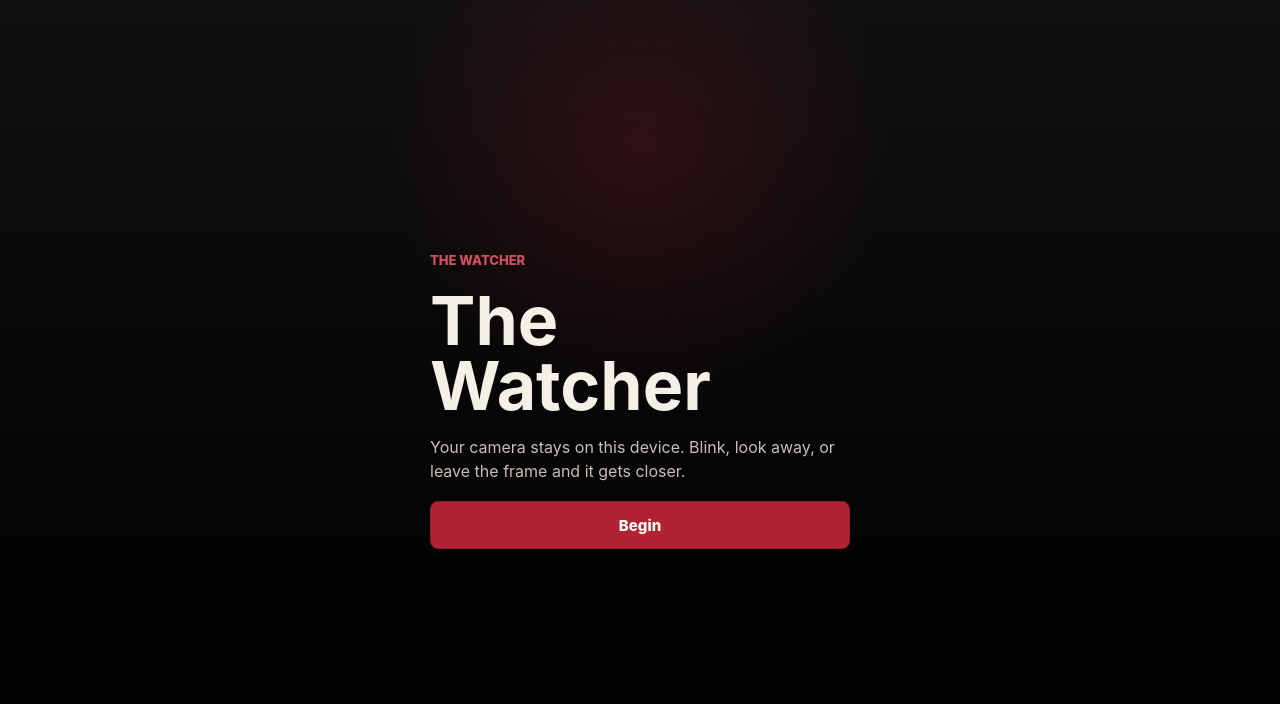
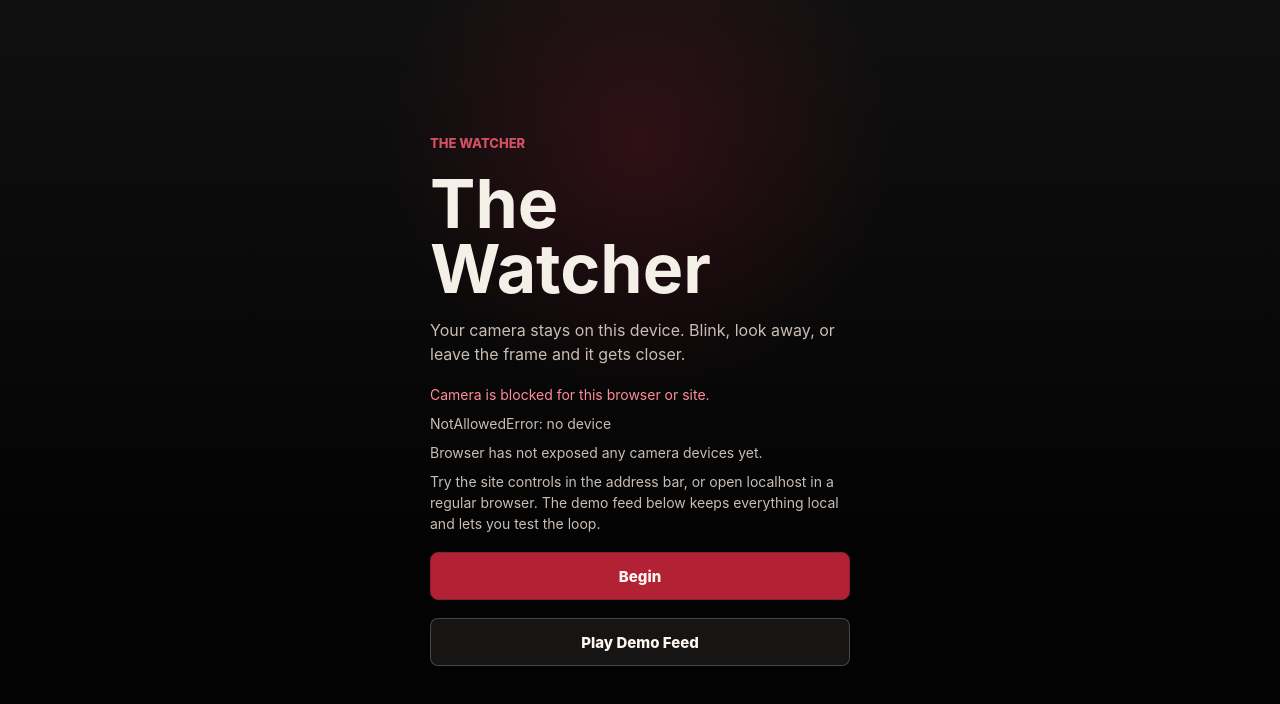
Before and after one commit to ZenovaZeni/thewatcher, a React (Vite) app in the folder app/: page / in a window 1280 px wide. Both pictures are taken after a click on the button "Begin". Shown: the top 704 px of the page. Built offline with nearby package versions, Linux system fonts and the light colour scheme; no server answers.

Commit message:
fix: relax webcam constraints and show devices

```diff
--- a/app/src/App.tsx
+++ b/app/src/App.tsx
@@ -19,7 +19,7 @@ const waitingSample: TrackingSample = {
 };
 
 export function App() {
-  const { stream, error, diagnostic, requestCamera } = useCamera();
+  const { stream, error, diagnostic, devices, requestCamera } = useCamera();
   const [demoStream, setDemoStream] = useState<MediaStream | null>(null);
   const [gameState, setGameState] = useState(createInitialGameState);
   const [sample, setSample] = useState<TrackingSample>(waitingSample);
@@ -221,6 +221,7 @@ export function App() {
             <div className="permission-help">
               <p className="error-text">{error}</p>
               {diagnostic ? <p>{diagnostic}</p> : null}
+              <p>{devices.length > 0 ? `Browser can see: ${devices.join(", ")}.` : "Browser has not exposed any camera devices yet."}</p>
               <p>Try the site controls in the address bar, or open localhost in a regular browser. The demo feed below keeps everything local and lets you test the loop.</p>
             </div>
           ) : null}
--- a/app/src/camera/useCamera.ts
+++ b/app/src/camera/useCamera.ts
@@ -4,6 +4,7 @@ export type CameraState = {
   stream: MediaStream | null;
   error: string | null;
   diagnostic: string | null;
+  devices: string[];
   requestCamera: () => Promise<boolean>;
 };
 
@@ -11,6 +12,18 @@ export function useCamera(): CameraState {
   const [stream, setStream] = useState<MediaStream | null>(null);
   const [error, setError] = useState<string | null>(null);
   const [diagnostic, setDiagnostic] = useState<string | null>(null);
+  const [devices, setDevices] = useState<string[]>([]);
+
+  const refreshDevices = useCallback(async () => {
+    if (!navigator.mediaDevices?.enumerateDevices) return;
+
+    const nextDevices = await navigator.mediaDevices.enumerateDevices();
+    setDevices(
+      nextDevices
+        .filter((device) => device.kind === "videoinput")
+        .map((device, index) => device.label || `Camera ${index + 1}`),
+    );
+  }, []);
 
   const requestCamera = useCallback(async () => {
     if (!navigator.mediaDevices?.getUserMedia) {
@@ -20,18 +33,27 @@ export function useCamera(): CameraState {
     }
 
     try {
-      const nextStream = await navigator.mediaDevices.getUserMedia({
+      await refreshDevices();
+      const preferredConstraints: MediaStreamConstraints = {
         video: {
           facingMode: "user",
           width: { ideal: 720 },
           height: { ideal: 1280 },
         },
         audio: false,
-      });
+      };
+      const basicConstraints: MediaStreamConstraints = {
+        video: true,
+        audio: false,
+      };
+      const nextStream = await navigator.mediaDevices
+        .getUserMedia(preferredConstraints)
+        .catch(() => navigator.mediaDevices.getUserMedia(basicConstraints));
 
       setStream(nextStream);
       setError(null);
       setDiagnostic(null);
+      await refreshDevices();
       return true;
     } catch (caught) {
       const cameraError = caught instanceof DOMException ? caught : null;
@@ -48,9 +70,14 @@ export function useCamera(): CameraState {
       }
 
       setDiagnostic(`${name}: ${cameraError?.message || "getUserMedia was rejected without a permission prompt."}`);
+      await refreshDevices();
       return false;
     }
-  }, []);
+  }, [refreshDevices]);
+
+  useEffect(() => {
+    void refreshDevices();
+  }, [refreshDevices]);
 
   useEffect(() => {
     return () => {
@@ -60,5 +87,5 @@ export function useCamera(): CameraState {
     };
   }, [stream]);
 
-  return { stream, error, diagnostic, requestCamera };
+  return { stream, error, diagnostic, devices, requestCamera };
 }
```
